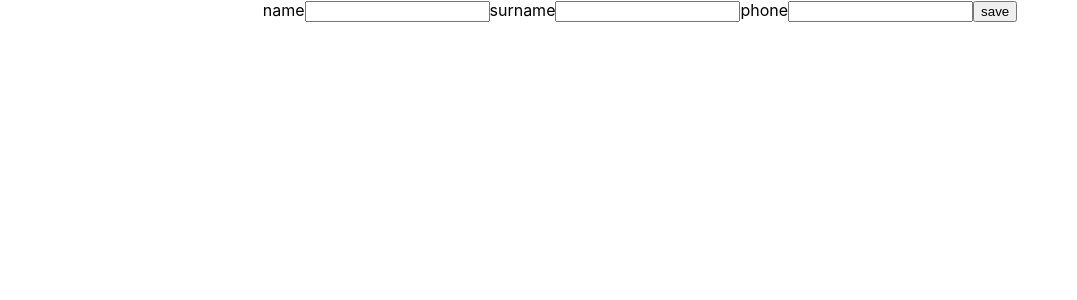
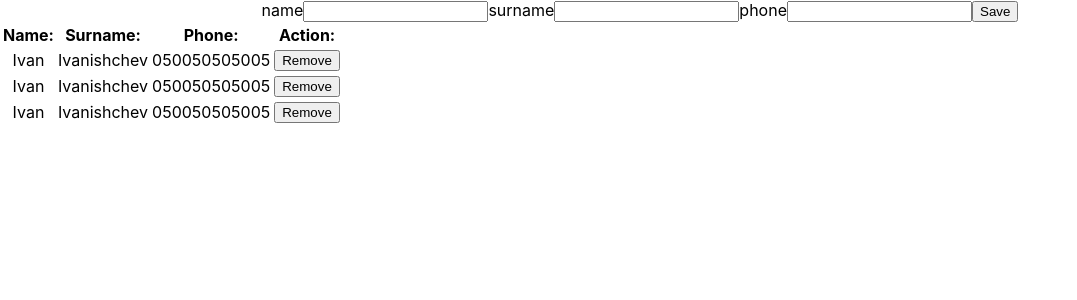
Before and after one commit to Ivanischev/react-contact-list, a React (Create React App) app: page / in a window 1280 px wide. Shown: the top 300 px of the page, without its empty margins (0-1077 px from the left). Built offline with nearby package versions, Linux system fonts and the light colour scheme.

Commit message:
removing function have been added

```diff
--- a/src/ContactList.js
+++ b/src/ContactList.js
@@ -1,4 +1,5 @@
 import React, { Component } from 'react'
+import ContactTable from './components/ContactTable'
 
 class ContactList extends Component {
   constructor(props) {
@@ -37,8 +38,16 @@ class ContactList extends Component {
     event.target.reset()
   }
 
+  removeHandler = (id) => {
+    const filteredContacts = this.state.contacts.filter((contact) => contact.id !== id)
+    this.setState({
+      contacts: filteredContacts,
+    })
+  }
+
   render() {
     return (
+      <>
         <form onSubmit={this.handleSubmit}>
           <label>
             name
@@ -52,8 +61,10 @@ class ContactList extends Component {
             phone
             <input name="contactPhone" type="text" value={this.state.phone} onChange={this.handleInputChange} />
           </label>
-        <button type="submit">save</button>
+          <button type="submit">Save</button>
         </form>
+        <ContactTable contacts={this.state.contacts} removeHandler={this.removeHandler} />
+      </>
     )
   }
 }
--- /dev/null
+++ b/src/components/ContactItem.js
@@ -0,0 +1,18 @@
+import React, { Component } from 'react'
+
+class ContactItem extends Component {
+  render() {
+    return (
+      <tr>
+        <td>{this.props.item.name}</td>
+        <td>{this.props.item.surname}</td>
+        <td>{this.props.item.phone}</td>
+        <td>
+          <button onClick={() => this.props.removeHandler(this.props.item.id)}>Remove</button>
+        </td>
+      </tr>
+    )
+  }
+}
+
+export default ContactItem
--- /dev/null
+++ b/src/components/ContactTable.js
@@ -0,0 +1,26 @@
+import React, { Component } from 'react'
+import ContactItem from './ContactItem'
+
+class ContactTable extends Component {
+  render() {
+    return (
+      <table>
+        <thead>
+          <tr>
+            <th>Name:</th>
+            <th>Surname:</th>
+            <th>Phone:</th>
+            <th>Action:</th>
+          </tr>
+        </thead>
+        <tbody>
+          {this.props.contacts.map((item) => {
+            return <ContactItem key={item.id} item={item} removeHandler={this.props.removeHandler} />
+          })}
+        </tbody>
+      </table>
+    )
+  }
+}
+
+export default ContactTable
```
Lines whose indentation alone changed are shown as unchanged.
